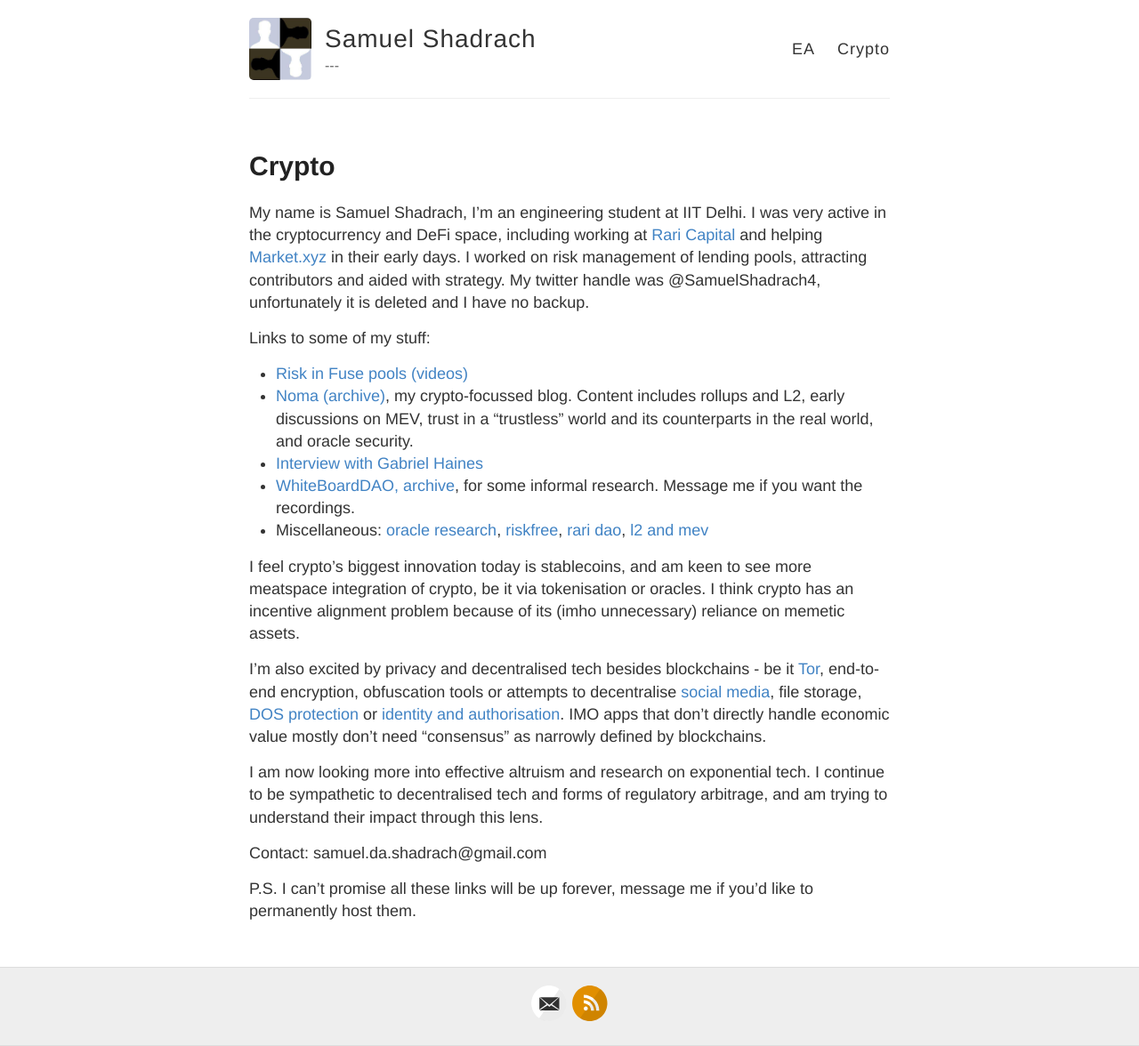
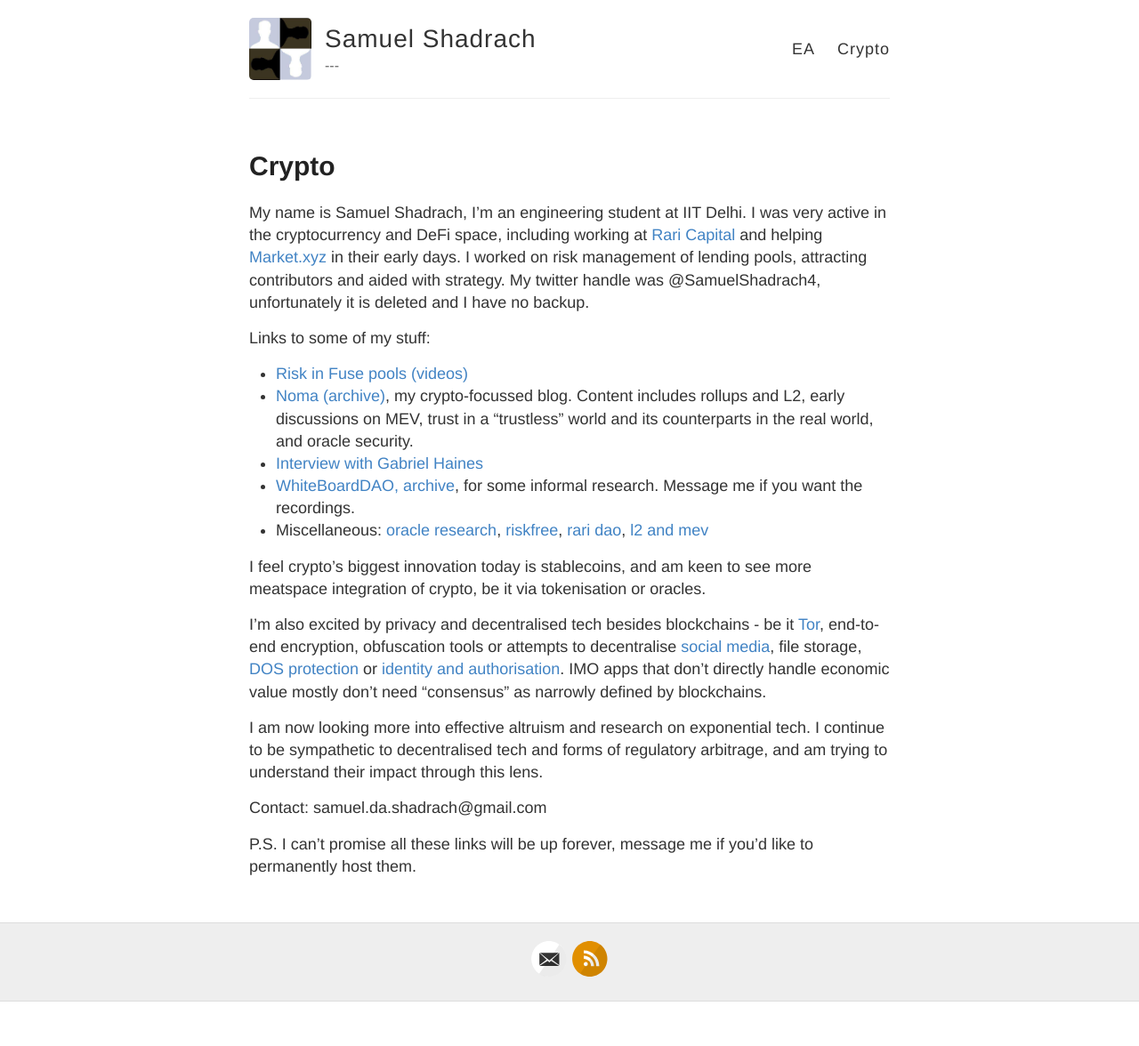
Before and after one commit to samueldashadrach/samueldashadrach.github.io, a Jekyll site: the page built from Crypto.md, in a window 1280 px wide. Shown: the whole page at 89% size. Built offline with Jekyll 4.4.1, drawn with Linux system fonts in a browser that asks for light colours; after the commit the page ends 1126 px from its top, so only the background shows below that.

Commit message:
Update Crypto.md

```diff
--- a/Crypto.md
+++ b/Crypto.md
@@ -14,7 +14,7 @@ Links to some of my stuff:
  - [WhiteBoardDAO, archive](https://github.com/samueldashadrach/whiteboardDAO-archive), for some informal research. Message me if you want the recordings.
  - Miscellaneous: [oracle research](https://gov.uniswap.org/t/uni-should-become-an-oracle-token/11988/30), [riskfree](https://emilythemeily.medium.com/who-wants-a-risk-free-18-1acda3952ce2), [rari dao](https://medium.com/rari-capital/version-2-the-future-of-the-rari-capital-dao-9d2c37027752), [l2 and mev](https://docs.google.com/presentation/d/1uX2JAGpz4KTb_91kHHmniVR5cNiqOCFTIqI2VWcxAAI/edit#slide=id.p)
 
-I feel crypto's biggest innovation today is stablecoins, and am keen to see more meatspace integration of crypto, be it via tokenisation or oracles. I think crypto has an incentive alignment problem because of its (imho unnecessary) reliance on memetic assets.
+I feel crypto's biggest innovation today is stablecoins, and am keen to see more meatspace integration of crypto, be it via tokenisation or oracles.
 
 I'm also excited by privacy and decentralised tech besides blockchains - be it [Tor](https://skerritt.blog/how-does-tor-really-work/), end-to-end encryption, obfuscation tools or attempts to decentralise [social media](https://matrix.org/_matrix/media/r0/download/twitter.modular.im/981b258141aa0b197804127cd2f7d298757bad20), file storage, [DOS protection](https://ethresear.ch/t/decentralised-cloudflare-using-rln-and-rich-user-identities/10774) or [identity and authorisation](https://arxiv.org/abs/2008.05300). IMO apps that don't directly handle economic value mostly don't need "consensus" as narrowly defined by blockchains.
 
```
